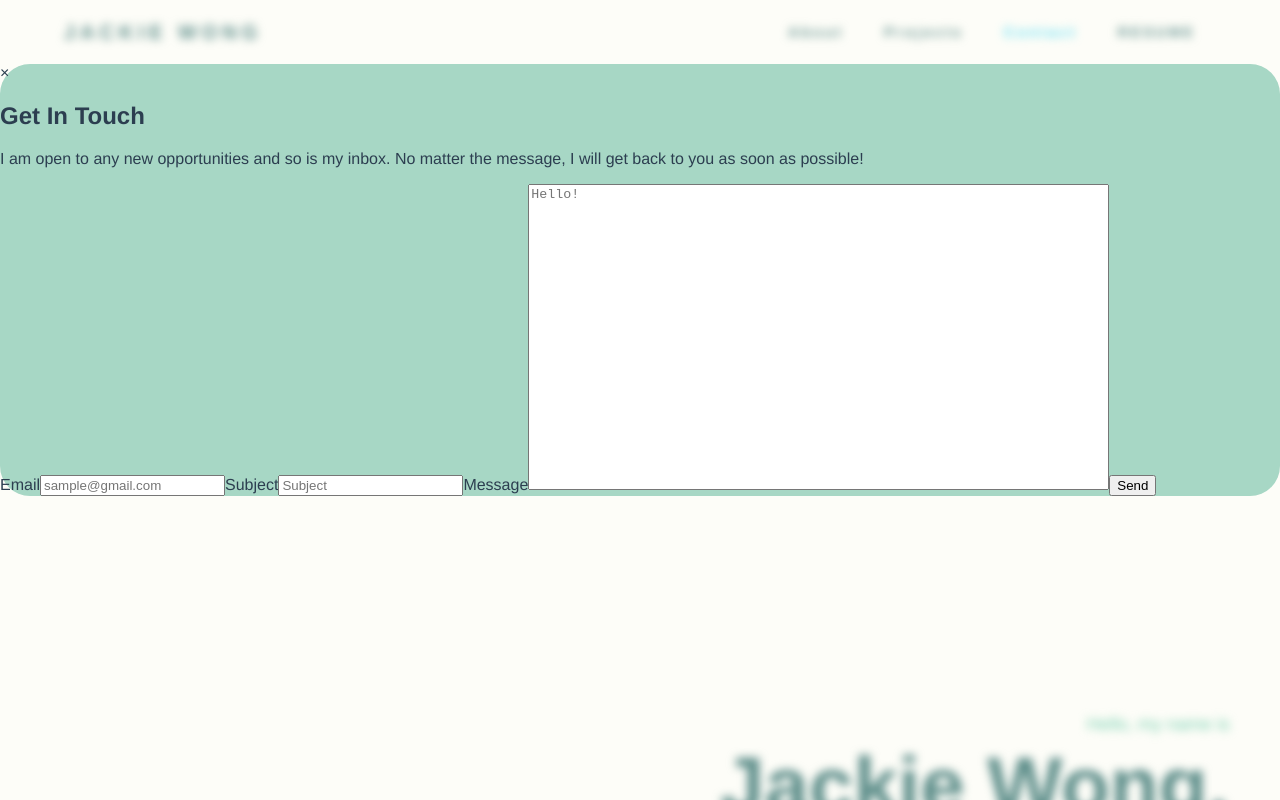
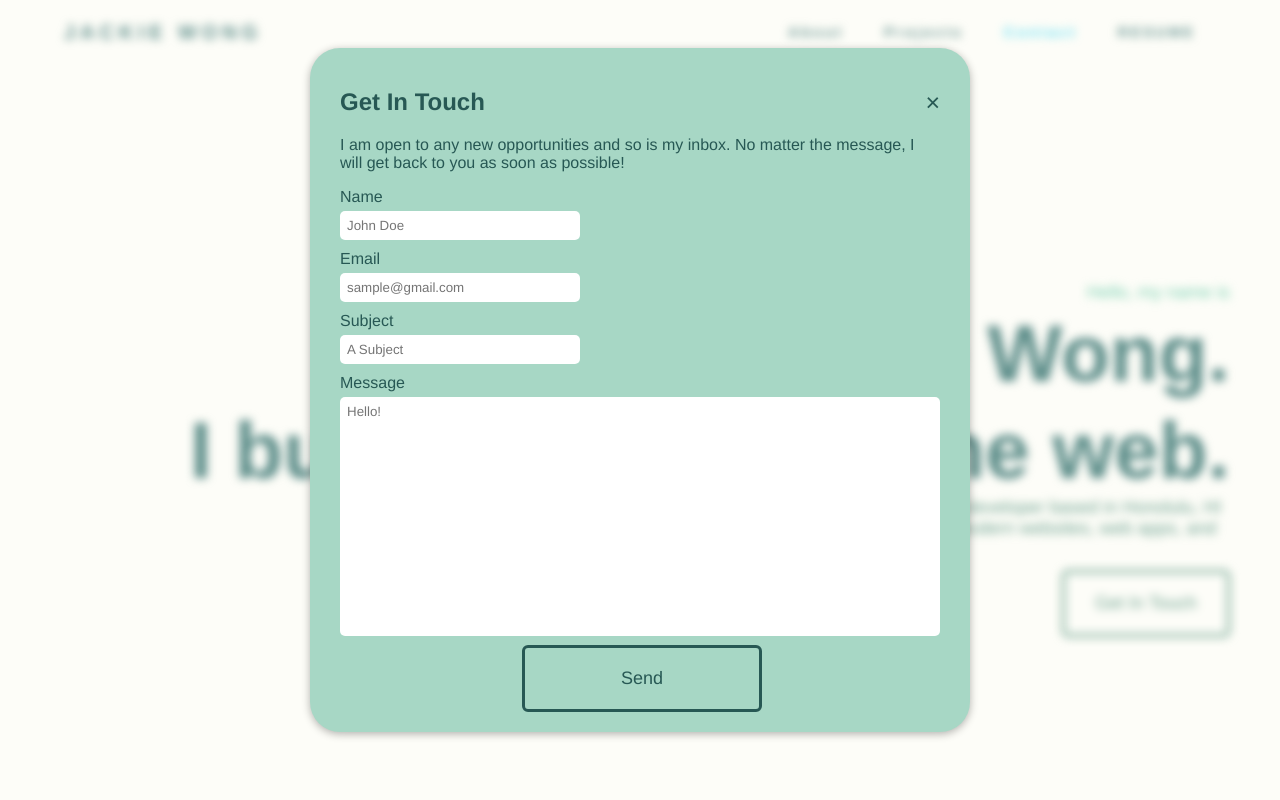
Before and after one commit to jackiewong99/portfolio, a Vue app: page / in a window 1280 px wide. Both pictures are taken after a click on the link "Contact". Shown: the top 800 px of the page. Built offline with nearby package versions, Linux system fonts and the light colour scheme.

Commit message:
-Update contact modal component.

```diff
--- a/src/components/Contact.vue
+++ b/src/components/Contact.vue
@@ -1,48 +1,55 @@
 <template>
-  <div class="modal">
+  <div class="contact-modal">
+    <div class="modal-mask">
+      <div class="modal-wrapper">
         <div class="modal-content">
-      <div class="model-header">
-        <div class="closeBtn">&times;</div>
+          <div class="modal-header">
+            <div class="closeBtn" v-on:click="emitHideModal">&times;</div>
             <h2>Get In Touch</h2>
           </div>
           <div class="modal-body">
             <p>
-          I am open to any new opportunities and so is my inbox. No matter the
-          message, I will get back to you as soon as possible!
+              I am open to any new opportunities and so is my inbox. No matter
+              the message, I will get back to you as soon as possible!
             </p>
-        <!-- CONTACT INFO FORM -->
-        <form @submit.prevent="submitForm">
-          <label for="email">Email</label>
+            <!-- CONTACT FORM -->
+            <form method="POST" data-netlify="true">
+              <label for="name">Name</label>
+              <input
+                type="text"
+                name="name"
+                class="email"
+                placeholder="John Doe"
+              />
+              <label class="email-label" for="email">Email</label>
               <input
                 type="text"
                 name="email"
                 class="email"
                 placeholder="sample@gmail.com"
               />
-          <label for="subject">Subject</label>
+              <label class="subject-label" for="subject">Subject</label>
               <input
                 type="text"
                 name="subject"
                 class="subject"
-            placeholder="Subject"
+                placeholder="A Subject"
               />
-          <label for="message">Message</label>
+              <label class="msg-label" for="message">Message</label>
               <textarea
                 name="message"
                 class="message"
                 cols="70"
-            rows="20"
+                rows="15"
                 placeholder="Hello!"
               ></textarea>
+              <div data-netlify-recaptcha="true"></div>
+              <div class="submit-btn">
                 <input type="submit" value="Send" />
+              </div>
             </form>
-        <!-- SEND BUTTON -->
-        <!-- Add looping animation of paper airplane ready to fly (shaking left and right) -->
-        <!-- When user clicks button -->
-        <!-- Animate paper airplane flying off screen -->
-        <!-- Remove form and Show loading animation -->
-        <!-- When successful, animate paper airplane flying in from left to the buttom center -->
-        <!-- And fade in text: "Sent!" -->
+          </div>
+        </div>
       </div>
     </div>
   </div>
@@ -50,16 +57,138 @@
 
 <script>
 export default {
-  name: 'Contact'
+  name: 'Contact',
+  data() {
+    return {
+      displayModal: Boolean
+    };
+  },
+  methods: {
+    emitHideModal() {
+      this.displayModal = false;
+      this.$emit('modalStateChange', this.displayModal);
+    }
+  }
 };
 </script>
 
 <style scoped>
-.modal {
+.modal-mask {
+  display: block;
+  position: fixed;
+  z-index: 10;
+  top: 6%;
+  left: 0;
+  width: 100%;
+  height: 100%;
+  transition: opacity 0.3s ease;
+}
+
+.modal-wrapper {
+  display: block;
+}
+
+.modal-content {
   background-color: #a7d7c5;
   border-radius: 30px;
+  margin: 0px auto;
+  padding: 20px 30px;
+  width: 600px;
+  box-shadow: 0 2px 8px rgba(0, 0, 0, 0.3);
+  transition: all 0.3s ease;
 }
+
+.modal-header {
+  color: #275854;
+}
+
+.modal-body {
+  color: #275854;
+  font-weight: 500;
+}
+
+label {
+  display: block;
+}
+
+label:first-child {
+  margin-bottom: 5px;
+}
+
+.email-label {
+  margin-top: 10px;
+  margin-bottom: 5px;
+}
+
+.subject-label {
+  margin-top: 10px;
+  margin-bottom: 5px;
+}
+
+.msg-label {
+  margin-top: 10px;
+  margin-bottom: 5px;
+}
+
+input,
+textarea {
+  appearance: none;
+  box-sizing: border-box;
+  border: 0;
+  border-radius: 5px;
+  font-family: inherit;
+  padding: 7px;
+  margin: 0;
+  width: 100%;
+  transition: all 0.1s ease;
+}
+
+input:focus,
+textarea:focus {
+  border: 2px solid #5c8d89;
+  outline: none;
+}
+
+input {
+  width: 15rem;
+}
+
 .message {
   resize: none;
 }
+
+.submit-btn {
+  text-align: center;
+}
+
+.submit-btn input {
+  background-color: #a7d7c5;
+  border: 3px solid #275854;
+  border-radius: 6px;
+  color: #275854;
+  cursor: pointer;
+  font-size: 18px;
+  font-weight: 500;
+  margin: 5px 0px 0px 4px;
+  padding: 20px 30px;
+  outline: none;
+  transition: 0.3s ease-in;
+}
+
+.submit-btn input:hover {
+  background-color: rgba(236, 236, 211, 0.3);
+  opacity: 0.6;
+}
+
+.closeBtn {
+  cursor: pointer;
+  float: right;
+  font-size: 25px;
+  transition: 0.3s ease-in;
+}
+
+.closeBtn:hover {
+  color: rgba(92, 141, 137, 0.5);
+  opacity: 0.6;
+}
 </style>
```
Lines whose indentation alone changed are shown as unchanged.
